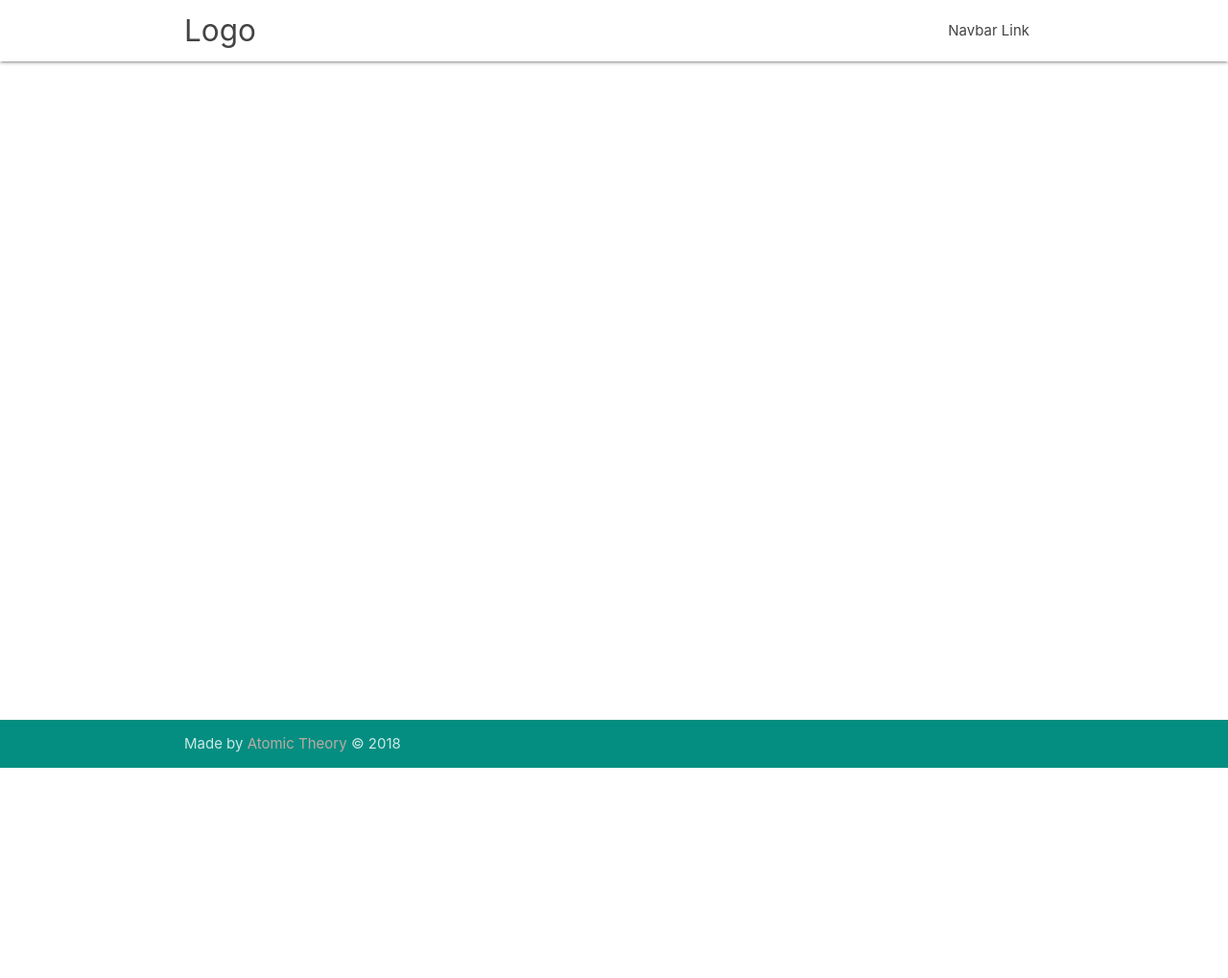
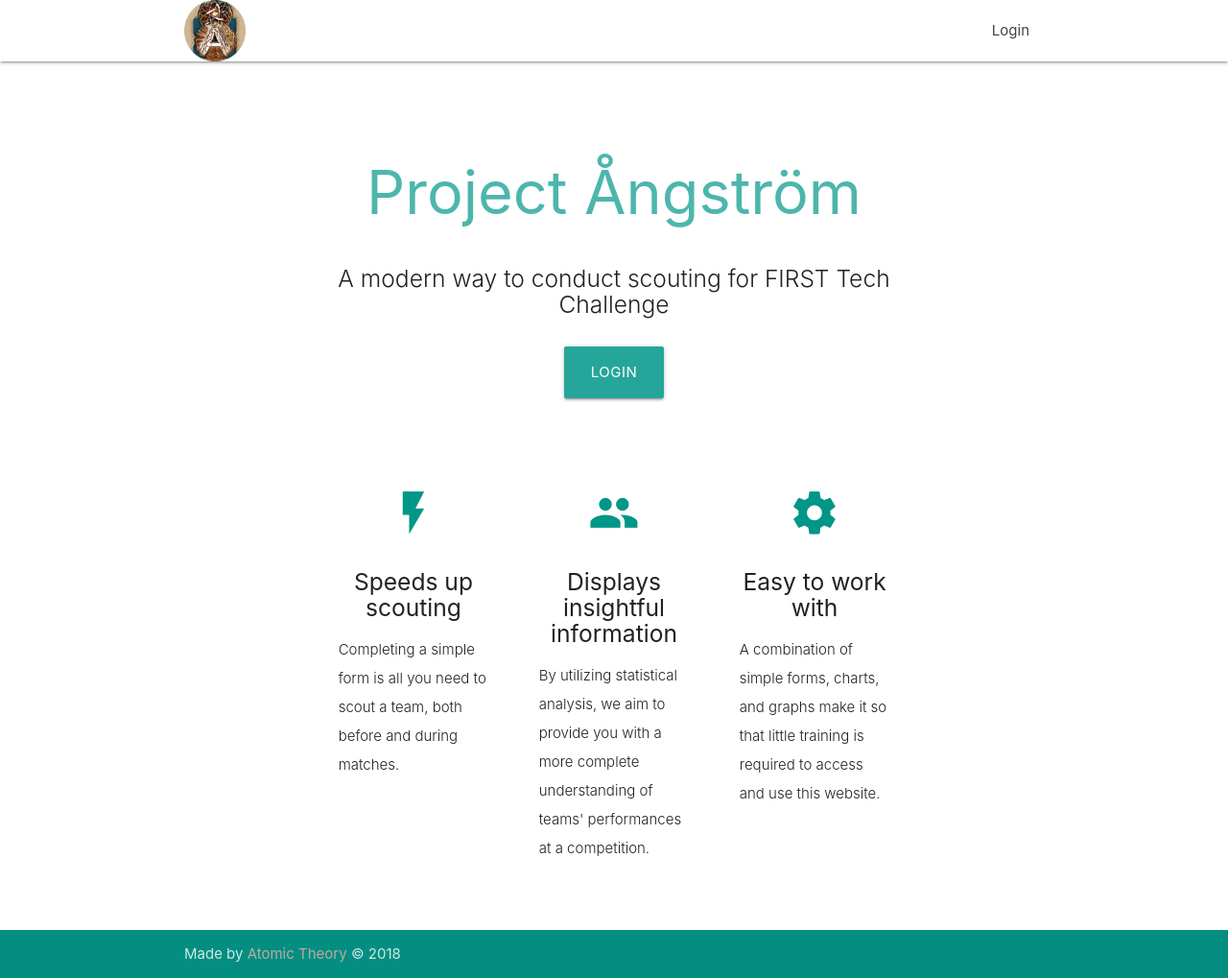
Before and after one commit to khinshankhan/project_angstrom, a Flask app: page / in a window 1280 px wide. Shown: the whole page at 96% size. Before the commit the page ends 800 px from the top, so only its background shows below. Run offline with Flask 2, Linux system fonts and the light colour scheme; some libraries are stand-ins or nearby versions.

Commit message:
Move image directory to static directory and add informative content to index page

```diff
--- a/app.py
+++ b/app.py
@@ -11,7 +11,7 @@ app = Flask(__name__)
 app.secret_key = os.urandom(64)
 
 @app.route('/')
-def root():
+def index():
     return render_template('index.html')
 
 @app.route('/home')
--- a/static/css/base.css
+++ b/static/css/base.css
@@ -18,3 +18,44 @@ body {
 main {
     flex: 1 0 auto;
 }
+
+@media only screen and (max-width : 992px) {
+    #index-banner .section {
+        top: 10%;
+    }
+
+}
+
+@media only screen and (max-width : 600px) {
+    #index-banner .section {
+        top: 0;
+    }
+}
+
+.icon-block {
+    padding: 0 15px;
+}
+
+.icon-block .material-icons {
+    font-size: inherit;
+}
+
+p {
+    line-height: 2rem;
+}
+
+.sidenav-trigger {
+    color: #26a69a;
+}
+
+#logo {
+    height: 56px;
+    width: 56px;
+}
+
+@media only screen and (min-width: 601px) {
+    #logo {
+        height: 64px;
+        width: 64px;
+    }
+}
--- a/templates/base.html
+++ b/templates/base.html
@@ -9,7 +9,7 @@
     <!--Let browser know website is optimized for mobile-->
     <meta name="viewport" content="width=device-width, initial-scale=1.0"/>
     <!-- Favicon -->
-
+    <link rel="shortcut icon" type="image/gif" href="{{ url_for('static', filename='img/circle_logo.gif')}}"/>
     <!-- Javascript -->
     <!-- JQUERY -->
     <!-- <script language="JavaScript"  src="http://ajax.googleapis.com/ajax/libs/jquery/1.7.2/jquery.min.js" type="text/javascript"></script> -->
@@ -35,13 +35,15 @@
     <header>
       <nav class="white" role="navigation">
         <div class="nav-wrapper container">
-          <a id="logo-container" href="#" class="brand-logo">Logo</a>
+          <a id="logo-container" class="brand-logo" href="{{ url_for('index') }}">
+            <img id="logo" src="{{ url_for('static', filename='img/circle_logo.gif') }}" alt="Stuy Fission">
+          </a>
           <ul class="right hide-on-med-and-down">
-            <li><a href="#">Navbar Link</a></li>
+            <li><a href="{{ url_for('login') }}">Login</a></li>
           </ul>
 
           <ul id="nav-mobile" class="sidenav">
-            <li><a href="#">Navbar Link</a></li>
+            <li><a href="{{ url_for('login') }}">Login</a></li>
           </ul>
           <a href="#" data-target="nav-mobile" class="sidenav-trigger"><i class="material-icons">menu</i></a>
         </div>
--- a/templates/index.html
+++ b/templates/index.html
@@ -1,6 +1,8 @@
 {% extends "base.html" %}
 
-{% block c_title %}Project Angstrom{% endblock %}
+{% block c_title %}
+Project Ångström
+{% endblock %}
 
 {% block header %}
 
@@ -8,4 +10,54 @@
 
 {% block content %}
 
+<div class="section no-pad-bot" id="index-banner">
+  <div class="container">
+    <br><br>
+    <h1 class="header center teal-text text-lighten-2">Project Ångström</h1>
+    <div class="row center">
+      <h5 class="header col s12 light">A modern way to conduct scouting for FIRST Tech Challenge</h5>
+    </div>
+    <div class="row center">
+      <a href="{{ url_for('login') }}" class="btn-large waves-effect waves-light teal lighten-1">Login</a>
+    </div>
+    <br>
+  </div>
+</div>
+
+<div class="container">
+  <div class="section">
+
+    <!--   Icon Section   -->
+    <div class="row">
+      <div class="col s12 m4">
+        <div class="icon-block">
+          <h2 class="center teal-text"><i class="material-icons">flash_on</i></h2>
+          <h5 class="center">Speeds up scouting</h5>
+
+          <p class="light">Completing a simple form is all you need to scout a team, both before and during matches.</p>
+        </div>
+      </div>
+
+      <div class="col s12 m4">
+        <div class="icon-block">
+          <h2 class="center teal-text"><i class="material-icons">group</i></h2>
+          <h5 class="center">Displays insightful information</h5>
+
+          <p class="light">By utilizing statistical analysis, we aim to provide you with a more complete understanding of teams' performances at a competition.</p>
+        </div>
+      </div>
+
+      <div class="col s12 m4">
+        <div class="icon-block">
+          <h2 class="center teal-text"><i class="material-icons">settings</i></h2>
+          <h5 class="center">Easy to work with</h5>
+
+          <p class="light">A combination of simple forms, charts, and graphs make it so that little training is required to access and use this website.</p>
+        </div>
+      </div>
+    </div>
+
+  </div>
+</div>
+
 {% endblock %}
```
Also changed, not shown: static/img/circle_logo.gif (renamed from _imgs/circle_logo.gif), static/img/logo.jpg (renamed from _imgs/logo.jpg), 2 other files.
